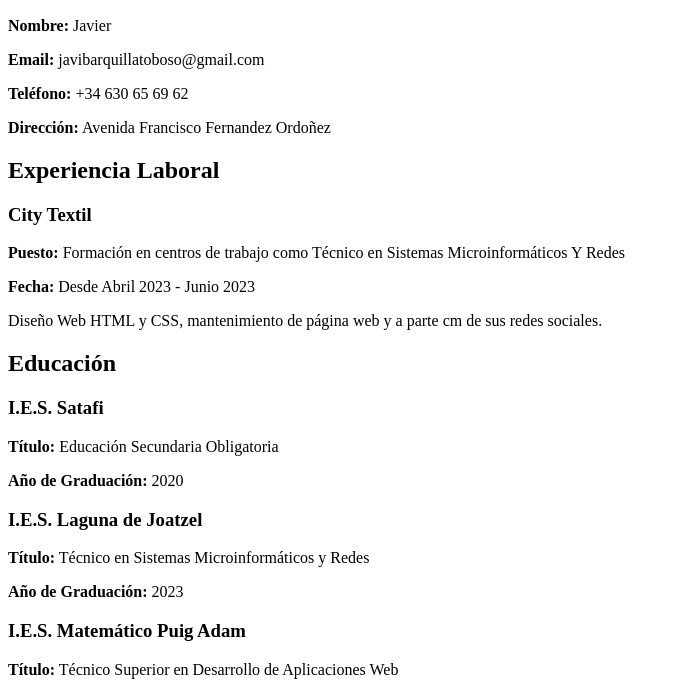
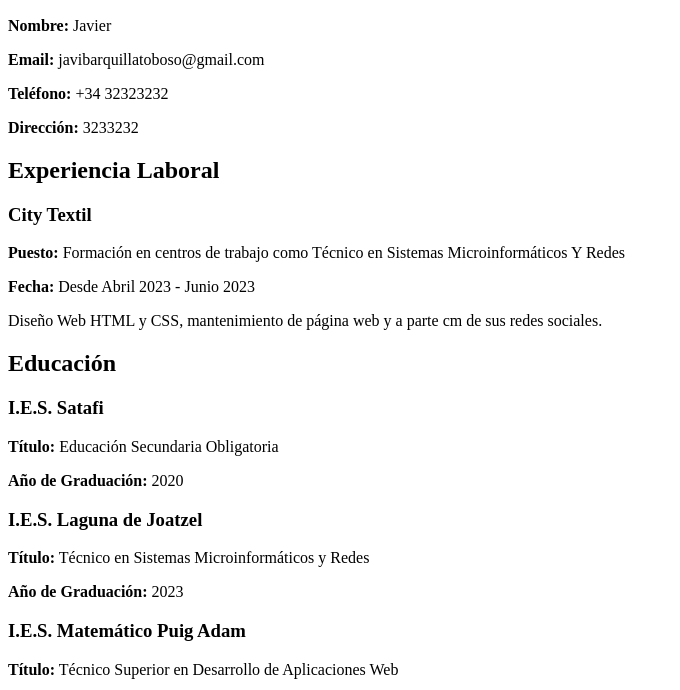
Before and after one commit to percyjavier/curriculum, a plain HTML site: page index.html in a window 1280 px wide. Shown: the part 110-800 px from the top of the page, without its empty margins (0-680 px from the left). Drawn offline with Linux system fonts and the light colour scheme.

Commit message:
Update and rename curriculumjavier.html to index.html

```diff
--- a/curriculumjavier.html
+++ b/index.html
@@ -15,8 +15,8 @@
             <h2>Datos Personales</h2>
             <p><strong>Nombre:</strong> Javier</p>
             <p><strong>Email:</strong> javibarquillatoboso@gmail.com</p>
-            <p><strong>Teléfono:</strong> +34 630 65 69 62</p>
-            <p><strong>Dirección:</strong> Avenida Francisco Fernandez Ordoñez </p>
+            <p><strong>Teléfono:</strong> +34 32323232 </p>
+            <p><strong>Dirección:</strong> 3233232</p>
         </section>
 
         <section>
```
